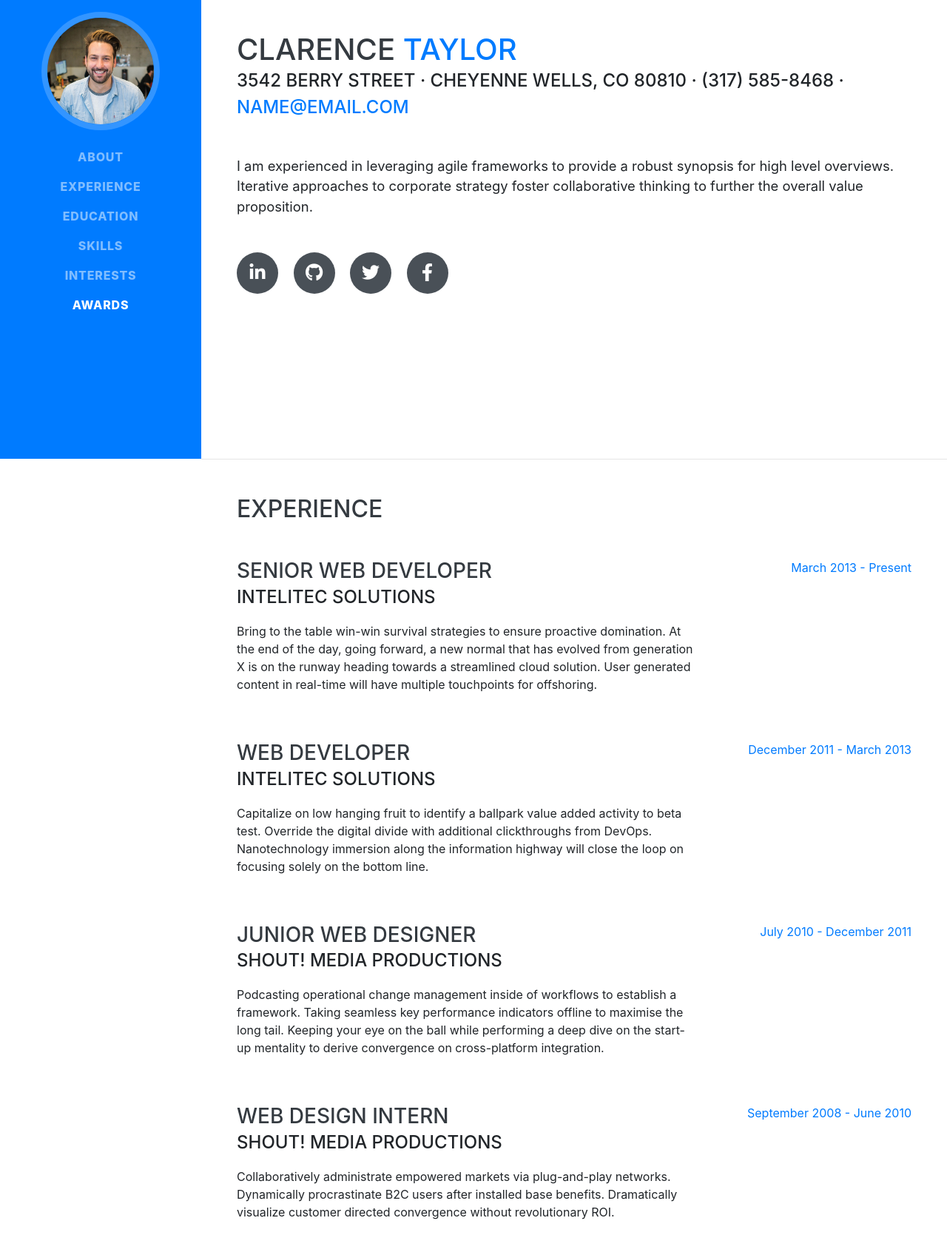
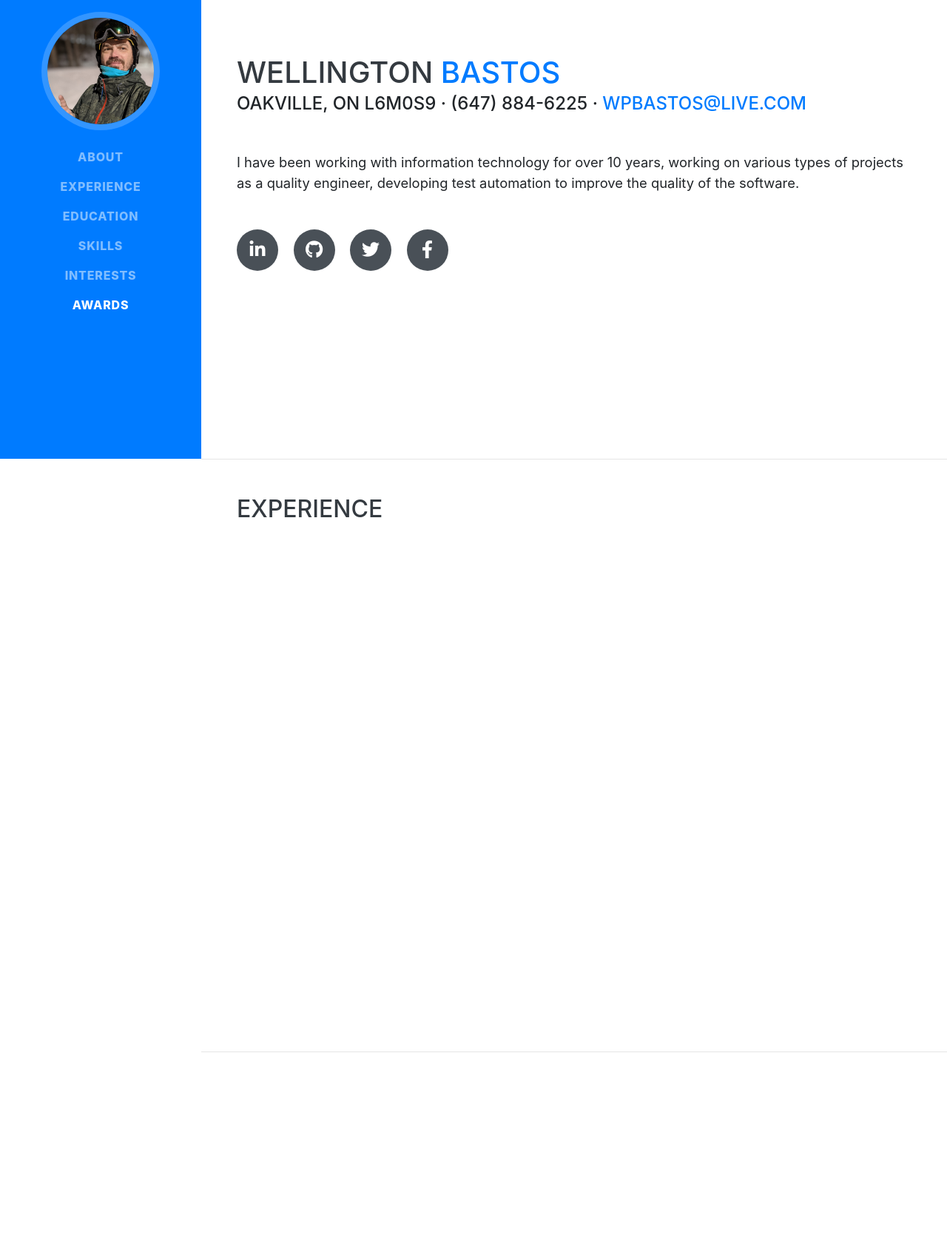
Before and after one commit to wpbastos/resume, a website with bundled scripts: page index.html in a window 1280 px wide. Shown: the part 180-1849 px from the top of the page at 74% size. Built offline with nearby package versions, Linux system fonts and the light colour scheme; a web font is replaced by a local one.

Commit message:
My resume - init

```diff
--- a/index.html
+++ b/index.html
@@ -8,7 +8,7 @@
   <meta name="description" content="">
   <meta name="author" content="">
 
-  <title>Resume - Start Bootstrap Theme</title>
+  <title>Resume - Wellington Pedroso Bastos</title>
 
   <!-- Bootstrap core CSS -->
   <link href="vendor/bootstrap/css/bootstrap.min.css" rel="stylesheet">
@@ -27,9 +27,9 @@
 
   <nav class="navbar navbar-expand-lg navbar-dark bg-primary fixed-top" id="sideNav">
     <a class="navbar-brand js-scroll-trigger" href="#page-top">
-      <span class="d-block d-lg-none">Clarence Taylor</span>
+      <span class="d-block d-lg-none">Wellington Bastos</span>
       <span class="d-none d-lg-block">
-        <img class="img-fluid img-profile rounded-circle mx-auto mb-2" src="img/profile.jpg" alt="">
+        <img class="img-fluid img-profile rounded-circle mx-auto mb-2" src="img/profile.png" alt="">
       </span>
     </a>
     <button class="navbar-toggler" type="button" data-toggle="collapse" data-target="#navbarSupportedContent" aria-controls="navbarSupportedContent" aria-expanded="false" aria-label="Toggle navigation">
@@ -63,24 +63,24 @@
 
     <section class="resume-section p-3 p-lg-5 d-flex align-items-center" id="about">
       <div class="w-100">
-        <h1 class="mb-0">Clarence
-          <span class="text-primary">Taylor</span>
+        <h1 class="mb-0">Wellington
+          <span class="text-primary">Bastos</span>
         </h1>
-        <div class="subheading mb-5">3542 Berry Street · Cheyenne Wells, CO 80810 · (317) 585-8468 ·
-          <a href="mailto:name@email.com">name@email.com</a>
+        <div class="subheading mb-5">Oakville, ON L6M0S9 · (647) 884-6225 ·
+          <a href="mailto:wpbastos@live.com">wpbastos@live.com</a>
         </div>
-        <p class="lead mb-5">I am experienced in leveraging agile frameworks to provide a robust synopsis for high level overviews. Iterative approaches to corporate strategy foster collaborative thinking to further the overall value proposition.</p>
+        <p class="lead mb-5">I have been working with information technology for over 10 years, working on various types of projects as a quality engineer, developing test automation to improve the quality of the software.</p>
         <div class="social-icons">
-          <a href="#">
+          <a href="https://www.linkedin.com/in/bastoswp">
             <i class="fab fa-linkedin-in"></i>
           </a>
-          <a href="#">
+          <a href="https://github.com/wpbastos">
             <i class="fab fa-github"></i>
           </a>
-          <a href="#">
+          <a href="https://twitter.com/wpbastos">
             <i class="fab fa-twitter"></i>
           </a>
-          <a href="#">
+          <a href="https://www.facebook.com/bastoswp">
             <i class="fab fa-facebook-f"></i>
           </a>
         </div>
@@ -93,7 +93,7 @@
       <div class="w-100">
         <h2 class="mb-5">Experience</h2>
 
-        <div class="resume-item d-flex flex-column flex-md-row justify-content-between mb-5">
+        <!-- <div class="resume-item d-flex flex-column flex-md-row justify-content-between mb-5">
           <div class="resume-content">
             <h3 class="mb-0">Senior Web Developer</h3>
             <div class="subheading mb-3">Intelitec Solutions</div>
@@ -102,40 +102,7 @@
           <div class="resume-date text-md-right">
             <span class="text-primary">March 2013 - Present</span>
           </div>
-        </div>
-
-        <div class="resume-item d-flex flex-column flex-md-row justify-content-between mb-5">
-          <div class="resume-content">
-            <h3 class="mb-0">Web Developer</h3>
-            <div class="subheading mb-3">Intelitec Solutions</div>
-            <p>Capitalize on low hanging fruit to identify a ballpark value added activity to beta test. Override the digital divide with additional clickthroughs from DevOps. Nanotechnology immersion along the information highway will close the loop on focusing solely on the bottom line.</p>
-          </div>
-          <div class="resume-date text-md-right">
-            <span class="text-primary">December 2011 - March 2013</span>
-          </div>
-        </div>
-
-        <div class="resume-item d-flex flex-column flex-md-row justify-content-between mb-5">
-          <div class="resume-content">
-            <h3 class="mb-0">Junior Web Designer</h3>
-            <div class="subheading mb-3">Shout! Media Productions</div>
-            <p>Podcasting operational change management inside of workflows to establish a framework. Taking seamless key performance indicators offline to maximise the long tail. Keeping your eye on the ball while performing a deep dive on the start-up mentality to derive convergence on cross-platform integration.</p>
-          </div>
-          <div class="resume-date text-md-right">
-            <span class="text-primary">July 2010 - December 2011</span>
-          </div>
-        </div>
-
-        <div class="resume-item d-flex flex-column flex-md-row justify-content-between">
-          <div class="resume-content">
-            <h3 class="mb-0">Web Design Intern</h3>
-            <div class="subheading mb-3">Shout! Media Productions</div>
-            <p>Collaboratively administrate empowered markets via plug-and-play networks. Dynamically procrastinate B2C users after installed base benefits. Dramatically visualize customer directed convergence without revolutionary ROI.</p>
-          </div>
-          <div class="resume-date text-md-right">
-            <span class="text-primary">September 2008 - June 2010</span>
-          </div>
-        </div>
+        </div> -->
 
       </div>
 
@@ -147,7 +114,7 @@
       <div class="w-100">
         <h2 class="mb-5">Education</h2>
 
-        <div class="resume-item d-flex flex-column flex-md-row justify-content-between mb-5">
+        <!-- <div class="resume-item d-flex flex-column flex-md-row justify-content-between mb-5">
           <div class="resume-content">
             <h3 class="mb-0">University of Colorado Boulder</h3>
             <div class="subheading mb-3">Bachelor of Science</div>
@@ -157,18 +124,7 @@
           <div class="resume-date text-md-right">
             <span class="text-primary">August 2006 - May 2010</span>
           </div>
-        </div>
-
-        <div class="resume-item d-flex flex-column flex-md-row justify-content-between">
-          <div class="resume-content">
-            <h3 class="mb-0">James Buchanan High School</h3>
-            <div class="subheading mb-3">Technology Magnet Program</div>
-            <p>GPA: 3.56</p>
-          </div>
-          <div class="resume-date text-md-right">
-            <span class="text-primary">August 2002 - May 2006</span>
-          </div>
-        </div>
+        </div> -->
 
       </div>
     </section>
@@ -242,8 +198,8 @@
     <section class="resume-section p-3 p-lg-5 d-flex align-items-center" id="interests">
       <div class="w-100">
         <h2 class="mb-5">Interests</h2>
-        <p>Apart from being a web developer, I enjoy most of my time being outdoors. In the winter, I am an avid skier and novice ice climber. During the warmer months here in Colorado, I enjoy mountain biking, free climbing, and kayaking.</p>
-        <p class="mb-0">When forced indoors, I follow a number of sci-fi and fantasy genre movies and television shows, I am an aspiring chef, and I spend a large amount of my free time exploring the latest technology advancements in the front-end web development world.</p>
+        <!-- <p>Apart from being a web developer, I enjoy most of my time being outdoors. In the winter, I am an avid skier and novice ice climber. During the warmer months here in Colorado, I enjoy mountain biking, free climbing, and kayaking.</p>
+        <p class="mb-0">When forced indoors, I follow a number of sci-fi and fantasy genre movies and television shows, I am an aspiring chef, and I spend a large amount of my free time exploring the latest technology advancements in the front-end web development world.</p> -->
       </div>
     </section>
 
@@ -253,7 +209,7 @@
       <div class="w-100">
         <h2 class="mb-5">Awards &amp; Certifications</h2>
         <ul class="fa-ul mb-0">
-          <li>
+          <!-- <li>
             <i class="fa-li fa fa-trophy text-warning"></i>
             Google Analytics Certified Developer</li>
           <li>
@@ -278,7 +234,7 @@
           <li>
             <i class="fa-li fa fa-trophy text-warning"></i>
             3<sup>rd</sup>
-            Place - James Buchanan High School - Hackathon 2005</li>
+            Place - James Buchanan High School - Hackathon 2005</li> -->
         </ul>
       </div>
     </section>
```
Also changed, not shown: img/profile.jpg (deleted), img/profile.png (added).
